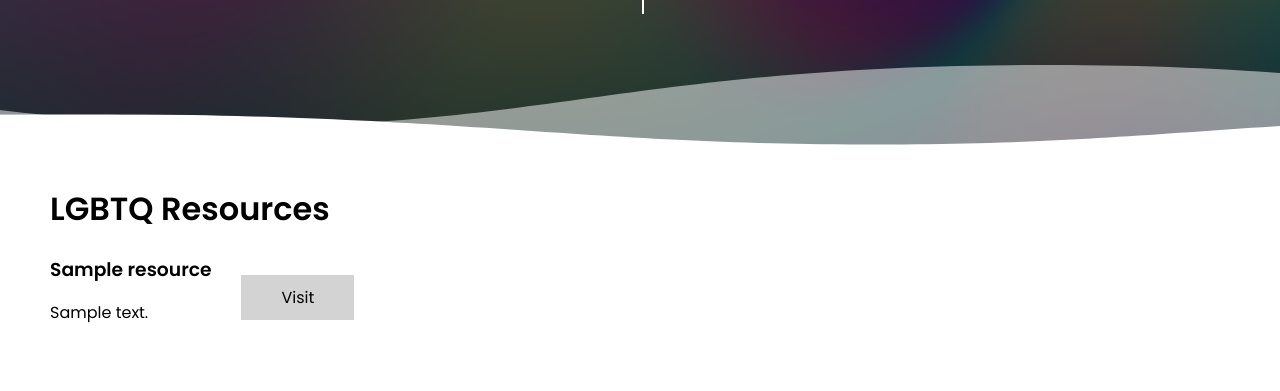
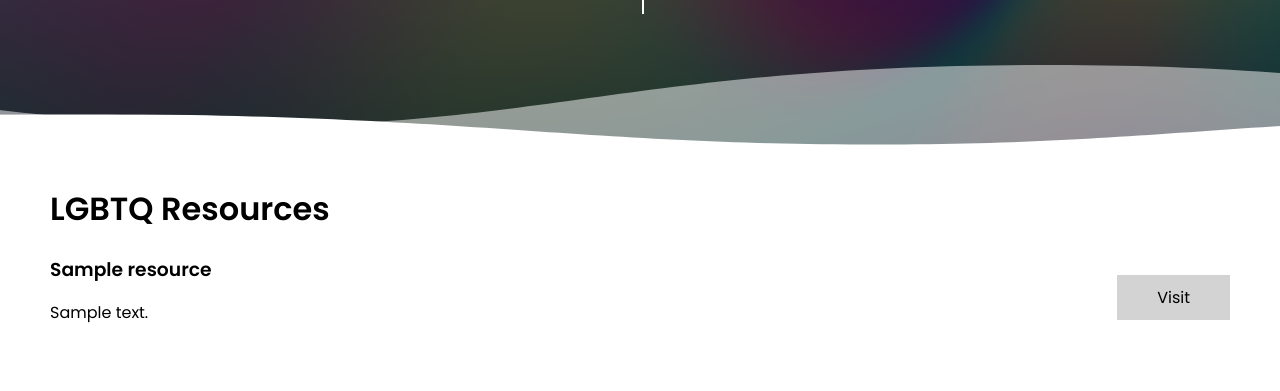
Before and after one commit to captain-camel/Sociology-Final-Project, a Django app: page / in a window 1280 px wide. Shown: the part 694-1085 px from the top of the page. Run offline with Django 4.2, Linux system fonts and the light colour scheme; tables that the repository leaves empty hold one stand-in row (values such as "Sample post"); parts of the project's set-up code (start-up, migrations or seed data) failed here and were passed over.

Commit message:
Add spacer between resource rescription and link

```diff
--- a/main/static/main/index.css
+++ b/main/static/main/index.css
@@ -187,6 +187,10 @@ html, body {
     margin-right: 30px;
 }
 
+.resource-separator {
+    flex-grow: 1;
+}
+
 .resource-link:link, .resource-link:visited {
     margin-top: auto;
     margin-bottom: auto;
--- a/main/templates/main/index.html
+++ b/main/templates/main/index.html
@@ -53,6 +53,8 @@
                     </p>
                 </div>
 
+                <div class="resource-separator"></div>
+
                 <a href="{{ resource.link }}" class="resource-link">Visit</a>
             </div>
         {% endfor %}
```
